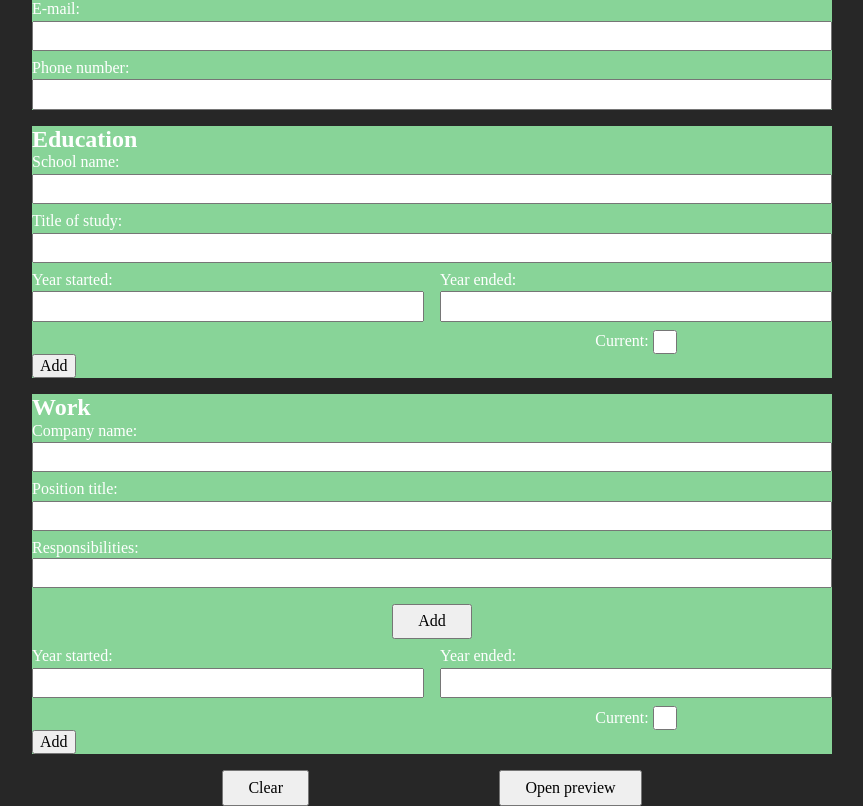
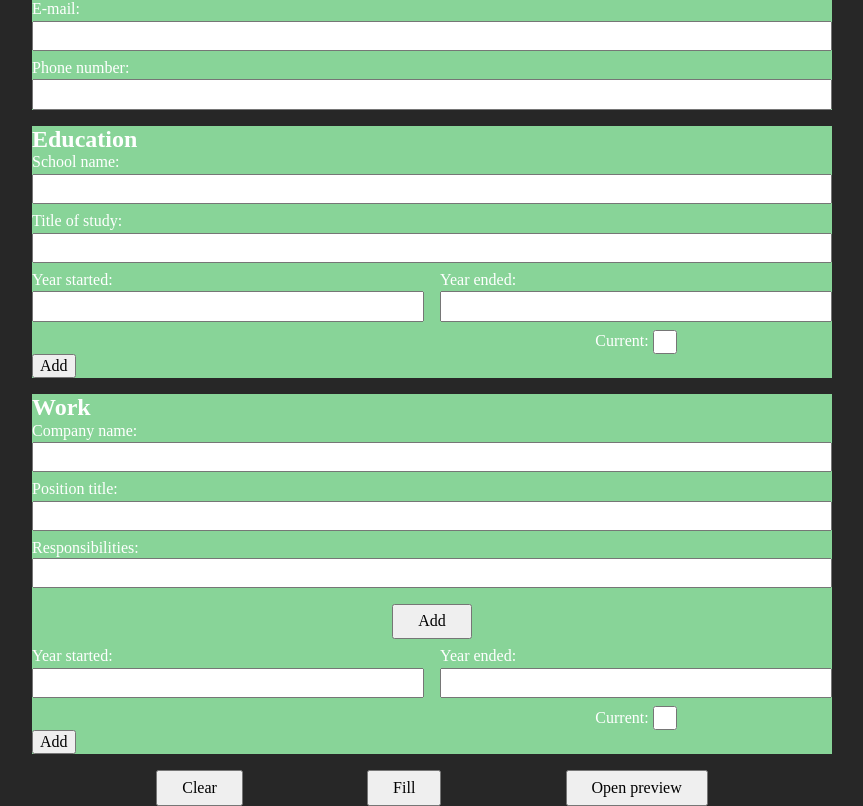
Before and after one commit to bigacz/cv-creator, a React (Vite) app: page / in a window 1280 px wide. Shown: the part 163-969 px from the top of the page, without its empty margins (208-1071 px from the left). Built offline with nearby package versions, Linux system fonts and the light colour scheme.

Commit message:
add fill editor button

```diff
--- a/src/components/CvCreator.jsx
+++ b/src/components/CvCreator.jsx
@@ -11,6 +11,11 @@ import {
 
 import Editor from 'components/editor/Editor';
 import Preview from 'components/preview/Preview';
+import {
+  placeholderCredentials,
+  placeholderSchools,
+  placeholderJobs,
+} from 'src/data/placeholderCvValues';
 
 function CvCreator() {
   const [credentials, setCredentials] = useState({ ...defaultCredentials });
@@ -151,6 +156,12 @@ function CvCreator() {
     setJobs([{ ...defaultJob }]);
   }
 
+  function handleEditorFill() {
+    setCredentials({ ...placeholderCredentials });
+    setSchools([...placeholderSchools]);
+    setJobs([...placeholderJobs]);
+  }
+
   const editorHandlers = {
     handleCredentialsChange,
 
@@ -169,6 +180,7 @@ function CvCreator() {
     handlePreviewOpen,
 
     handleEditorClean,
+    handleEditorFill,
   };
 
   let rendered;
--- a/src/components/editor/Editor.jsx
+++ b/src/components/editor/Editor.jsx
@@ -26,6 +26,7 @@ function Editor({ cvData, handlers }) {
     handlePreviewOpen,
 
     handleEditorClean,
+    handleEditorFill,
   } = handlers;
 
   return (
@@ -51,6 +52,11 @@ function Editor({ cvData, handlers }) {
       />
       <div className="editor__buttons-wrapper">
         <ConfirmModal handleConfirm={handleEditorClean} buttonText="Clear" />
+        <ConfirmModal
+          handleConfirm={handleEditorFill}
+          buttonText="Fill"
+          questionText="Fill the editor?"
+        />
         <button className="button" type="button" onClick={handlePreviewOpen}>
           Open preview
         </button>
```
